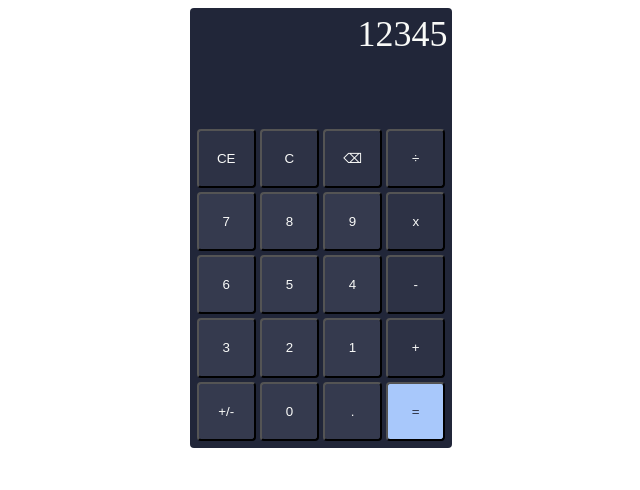
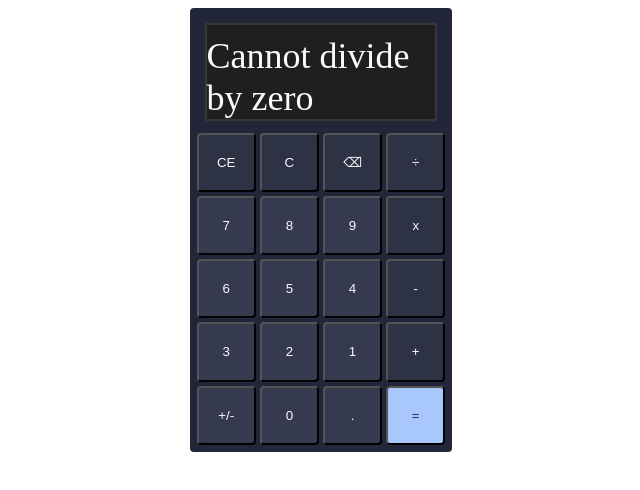
Before and after one commit to kp-pham/calculator, a plain HTML site: page index.html in a window 1280 px wide. Shown: the whole page, without its empty margins (319-959 px from the left). Drawn offline with Linux system fonts and the light colour scheme.

Commit message:
refactor: calculate flex-basis to account for margin in display
Account for top and bottom margin.

```diff
--- a/index.html
+++ b/index.html
@@ -9,7 +9,7 @@
 </head>
     <body>
         <div class="calculator">
-            <div class="display">12345</div>
+            <div class="display">Cannot divide by zero</div>
             <div class="buttons">
                 <button class="clear-entry">CE</button>
                 <button class="clear">C</button>
--- a/styles.css
+++ b/styles.css
@@ -15,10 +15,15 @@ body {
 }
 
 .display {
-    flex-basis: 30%;
+    display: flex;
+    justify-content: flex-end;
+    align-items: flex-end;
+    margin: 10px;
+    flex-basis: calc(30% - 20px);
     color: #F9FAF8;
+    background-color: #1f1f1f;
     font-size: 36px;
-    text-align: right;
+    border: 2px, solid, #383838;
 }
 
 .buttons {
```
